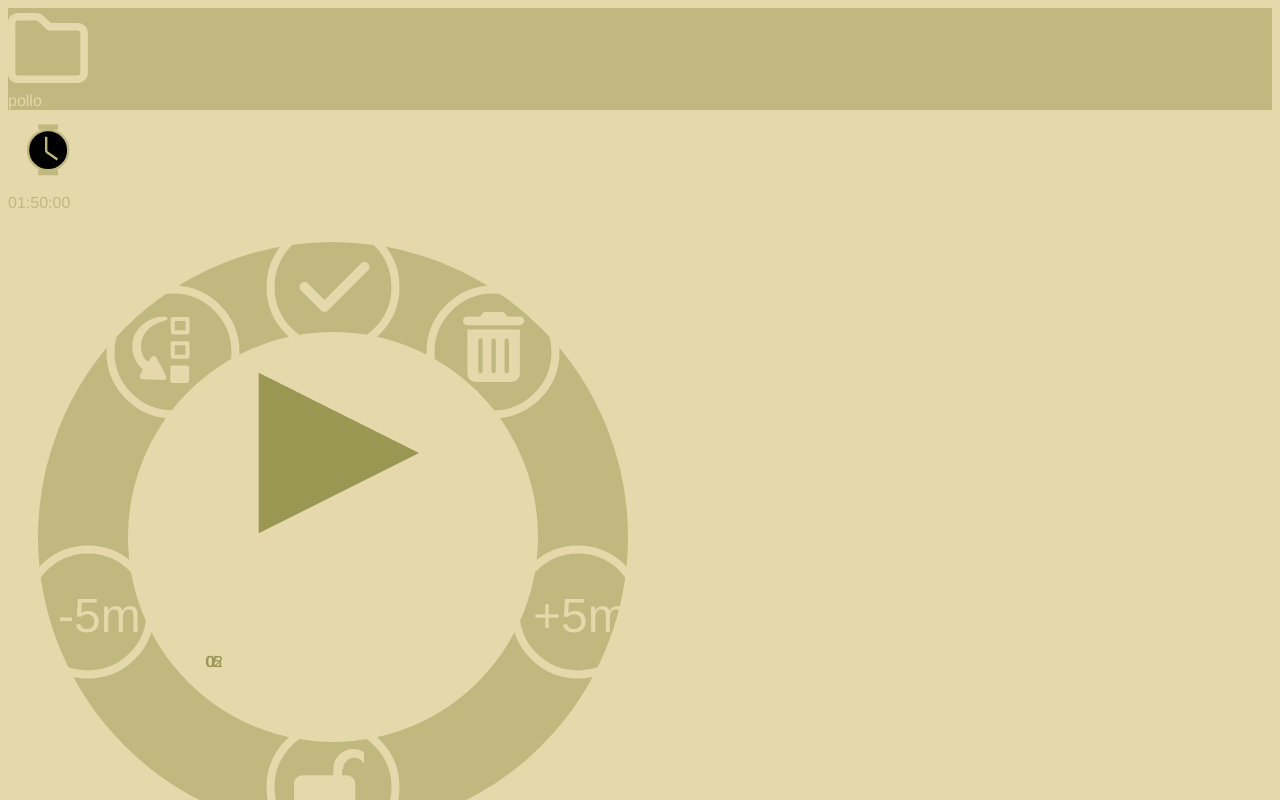
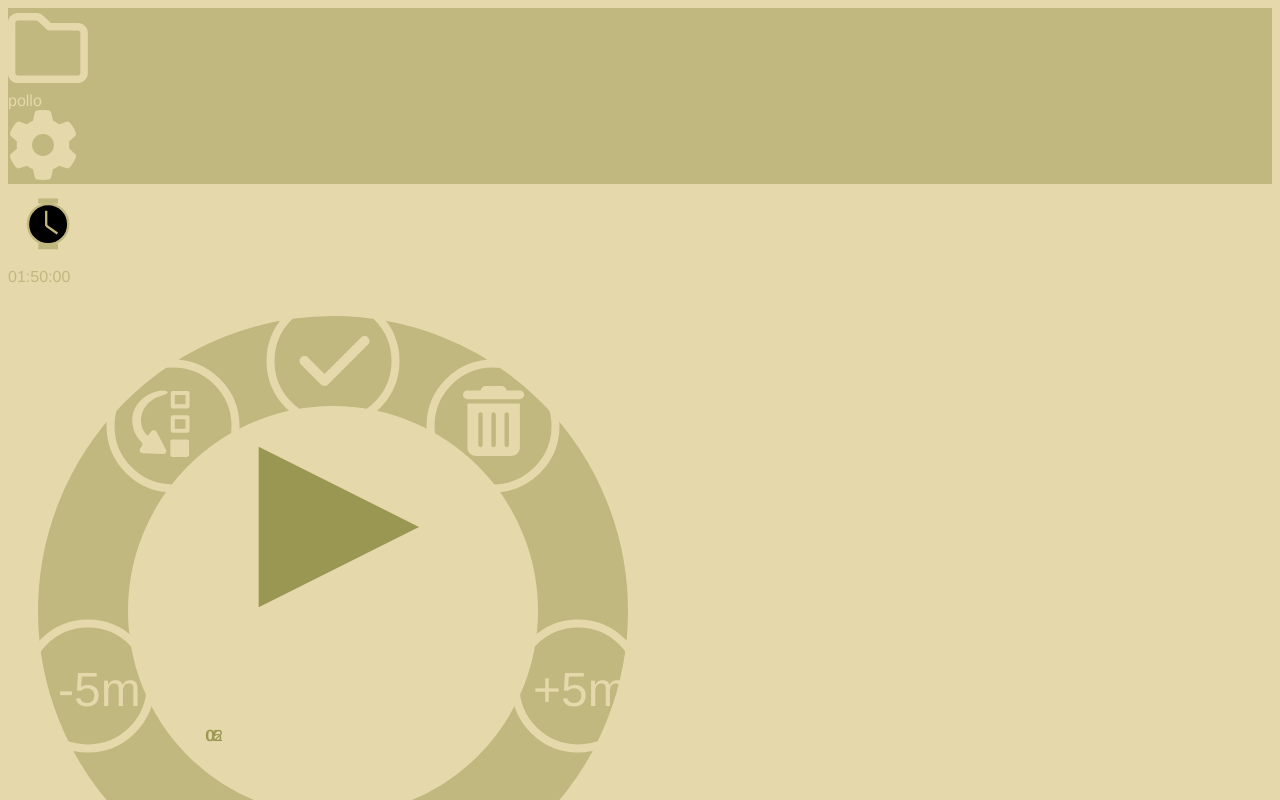
Before and after one commit to onecseven/30-30-react-prototype, a React app: page / in a window 1280 px wide. Shown: the top 800 px of the page. Built offline with nearby package versions, Linux system fonts and the light colour scheme; the HTML template or start-up script is replaced by a standard one.

Commit message:
settings button added

```diff
--- a/src/components/Shared/Icons.tsx
+++ b/src/components/Shared/Icons.tsx
@@ -81,7 +81,7 @@
         y1="25"
         x2="148"
         y2="25"
-        style={{strokeWidth: "6", strokeLinecap:"round"}}
+        style={{ strokeWidth: "6", strokeLinecap: "round" }}
       />
     </svg>
   )
@@ -89,9 +89,20 @@
 
 export const GearIcon = ({ x, y }: IconProps) => {
   return (
-    <Icon x={x} y={y}>
-      <path d="M495.9 166.6c3.2 8.7 .5 18.4-6.4 24.6l-43.3 39.4c1.1 8.3 1.7 16.8 1.7 25.4s-.6 17.1-1.7 25.4l43.3 39.4c6.9 6.2 9.6 15.9 6.4 24.6c-4.4 11.9-9.7 23.3-15.8 34.3l-4.7 8.1c-6.6 11-14 21.4-22.1 31.2c-5.9 7.2-15.7 9.6-24.5 6.8l-55.7-17.7c-13.4 10.3-28.2 18.9-44 25.4l-12.5 57.1c-2 9.1-9 16.3-18.2 17.8c-13.8 2.3-28 3.5-42.5 3.5s-28.7-1.2-42.5-3.5c-9.2-1.5-16.2-8.7-18.2-17.8l-12.5-57.1c-15.8-6.5-30.6-15.1-44-25.4L83.1 425.9c-8.8 2.8-18.6 .3-24.5-6.8c-8.1-9.8-15.5-20.2-22.1-31.2l-4.7-8.1c-6.1-11-11.4-22.4-15.8-34.3c-3.2-8.7-.5-18.4 6.4-24.6l43.3-39.4C64.6 273.1 64 264.6 64 256s.6-17.1 1.7-25.4L22.4 191.2c-6.9-6.2-9.6-15.9-6.4-24.6c4.4-11.9 9.7-23.3 15.8-34.3l4.7-8.1c6.6-11 14-21.4 22.1-31.2c5.9-7.2 15.7-9.6 24.5-6.8l55.7 17.7c13.4-10.3 28.2-18.9 44-25.4l12.5-57.1c2-9.1 9-16.3 18.2-17.8C227.3 1.2 241.5 0 256 0s28.7 1.2 42.5 3.5c9.2 1.5 16.2 8.7 18.2 17.8l12.5 57.1c15.8 6.5 30.6 15.1 44 25.4l55.7-17.7c8.8-2.8 18.6-.3 24.5 6.8c8.1 9.8 15.5 20.2 22.1 31.2l4.7 8.1c6.1 11 11.4 22.4 15.8 34.3zM256 336c44.2 0 80-35.8 80-80s-35.8-80-80-80s-80 35.8-80 80s35.8 80 80 80z" />{" "}
-    </Icon>
+    <svg
+      xmlns="http://www.w3.org/2000/svg"
+      viewBox="0 0 512 512"
+      className="gearIcon"
+      x={x}
+      y={y}
+      width={"70"}
+      heigth={"70"}
+    >
+      <path
+        className="icon light-fill fillT"
+        d="M495.9 166.6c3.2 8.7 .5 18.4-6.4 24.6l-43.3 39.4c1.1 8.3 1.7 16.8 1.7 25.4s-.6 17.1-1.7 25.4l43.3 39.4c6.9 6.2 9.6 15.9 6.4 24.6c-4.4 11.9-9.7 23.3-15.8 34.3l-4.7 8.1c-6.6 11-14 21.4-22.1 31.2c-5.9 7.2-15.7 9.6-24.5 6.8l-55.7-17.7c-13.4 10.3-28.2 18.9-44 25.4l-12.5 57.1c-2 9.1-9 16.3-18.2 17.8c-13.8 2.3-28 3.5-42.5 3.5s-28.7-1.2-42.5-3.5c-9.2-1.5-16.2-8.7-18.2-17.8l-12.5-57.1c-15.8-6.5-30.6-15.1-44-25.4L83.1 425.9c-8.8 2.8-18.6 .3-24.5-6.8c-8.1-9.8-15.5-20.2-22.1-31.2l-4.7-8.1c-6.1-11-11.4-22.4-15.8-34.3c-3.2-8.7-.5-18.4 6.4-24.6l43.3-39.4C64.6 273.1 64 264.6 64 256s.6-17.1 1.7-25.4L22.4 191.2c-6.9-6.2-9.6-15.9-6.4-24.6c4.4-11.9 9.7-23.3 15.8-34.3l4.7-8.1c6.6-11 14-21.4 22.1-31.2c5.9-7.2 15.7-9.6 24.5-6.8l55.7 17.7c13.4-10.3 28.2-18.9 44-25.4l12.5-57.1c2-9.1 9-16.3 18.2-17.8C227.3 1.2 241.5 0 256 0s28.7 1.2 42.5 3.5c9.2 1.5 16.2 8.7 18.2 17.8l12.5 57.1c15.8 6.5 30.6 15.1 44 25.4l55.7-17.7c8.8-2.8 18.6-.3 24.5 6.8c8.1 9.8 15.5 20.2 22.1 31.2l4.7 8.1c6.1 11 11.4 22.4 15.8 34.3zM256 336c44.2 0 80-35.8 80-80s-35.8-80-80-80s-80 35.8-80 80s35.8 80 80 80z"
+      />
+    </svg>
   )
 }
 
--- a/src/components/TopBar.tsx
+++ b/src/components/TopBar.tsx
@@ -1,19 +1,22 @@
 import React from "react"
 import { PickerButton } from "./Picker/PickerButton"
+import { GearIcon } from "./Shared/Icons"
 import { TaskListName } from "./TasksLists/TaskListName"
-
 
 interface TopBarProps {
   swap: () => void
 }
 
+const SettingsButton = () => (
+  <div className="medium-background settingsBtn">
+    <GearIcon x="0" y="0" />
+  </div>
+)
 
-
-export const TopBar = ({swap}: TopBarProps) => {
-  return (
-    <div className="topBar">
-      <PickerButton swap={swap} />
-      <TaskListName />
-    </div>
-  )
-}
+export const TopBar = ({ swap }: TopBarProps) => (
+  <div className="topBar">
+    <PickerButton swap={swap} />
+    <TaskListName />
+    <SettingsButton />
+  </div>
+)
```
Also changed, not shown: 2 other files (tests, documents, lock files or other folders).
